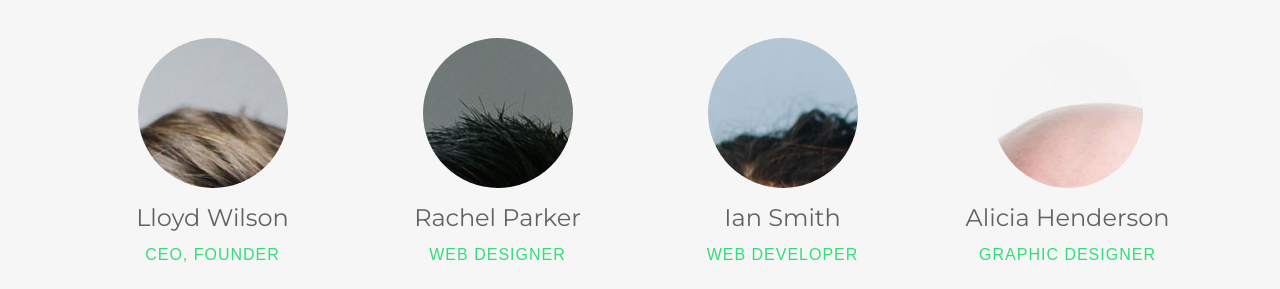
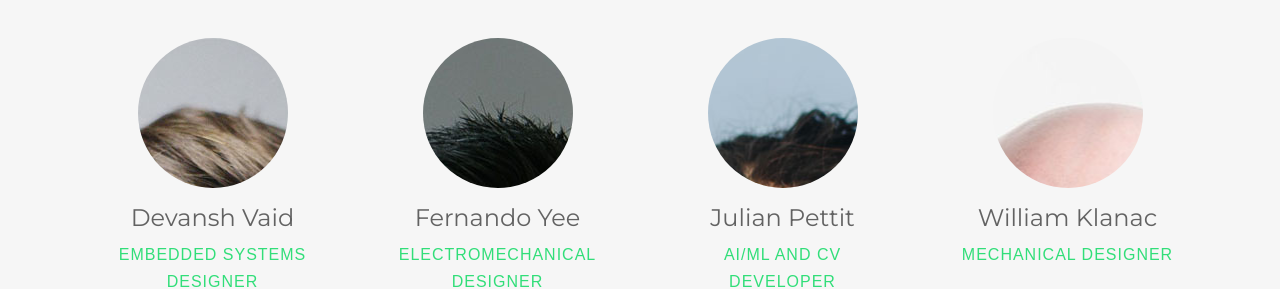
Before and after one commit to TrackPod/TrackPod.github.io, a plain HTML site: page index.html in a window 1280 px wide. Shown: the part 4295-4584 px from the top of the page. Drawn offline with Linux system fonts and the light colour scheme; files whose address does not match are found by name; a web font is replaced by a local one.

Commit message:
updated names of people in team, also just testing out git

```diff
--- a/index.html
+++ b/index.html
@@ -288,8 +288,8 @@
               </div>
               <div class="text d-flex align-items-center pt-3 text-center">
                 <div>
-                  <h3 class="mb-2">Lloyd Wilson</h3>
-                  <span class="position mb-4">CEO, Founder</span>
+                  <h3 class="mb-2">Devansh Vaid</h3>
+                  <span class="position mb-4">Embedded Systems Designer</span>
                   <div class="faded">
                     <ul class="ftco-social text-center">
                       <li class="ftco-animate fadeInUp ftco-animated"><a href="#"><span class="icon-twitter"></span></a></li>
@@ -309,8 +309,8 @@
               </div>
               <div class="text d-flex align-items-center pt-3 text-center">
                 <div>
-                  <h3 class="mb-2">Rachel Parker</h3>
-                  <span class="position mb-4">Web Designer</span>
+                  <h3 class="mb-2">Fernando Yee</h3>
+                  <span class="position mb-4">Electromechanical Designer</span>
                   <div class="faded">
                     <ul class="ftco-social text-center">
                       <li class="ftco-animate fadeInUp ftco-animated"><a href="#"><span class="icon-twitter"></span></a></li>
@@ -330,8 +330,8 @@
               </div>
               <div class="text d-flex align-items-center pt-3 text-center">
                 <div>
-                  <h3 class="mb-2">Ian Smith</h3>
-                  <span class="position mb-4">Web Developer</span>
+                  <h3 class="mb-2">Julian Pettit</h3>
+                  <span class="position mb-4">AI/ML and CV developer</span>
                   <div class="faded">
                     <ul class="ftco-social text-center">
                       <li class="ftco-animate fadeInUp ftco-animated"><a href="#"><span class="icon-twitter"></span></a></li>
@@ -351,8 +351,8 @@
               </div>
               <div class="text d-flex align-items-center pt-3 text-center">
                 <div>
-                  <h3 class="mb-2">Alicia Henderson</h3>
-                  <span class="position mb-4">Graphic Designer</span>
+                  <h3 class="mb-2">William Klanac</h3>
+                  <span class="position mb-4">Mechanical Designer</span>
                   <div class="faded">
                     <ul class="ftco-social text-center">
                       <li class="ftco-animate fadeInUp ftco-animated"><a href="#"><span class="icon-twitter"></span></a></li>
```
